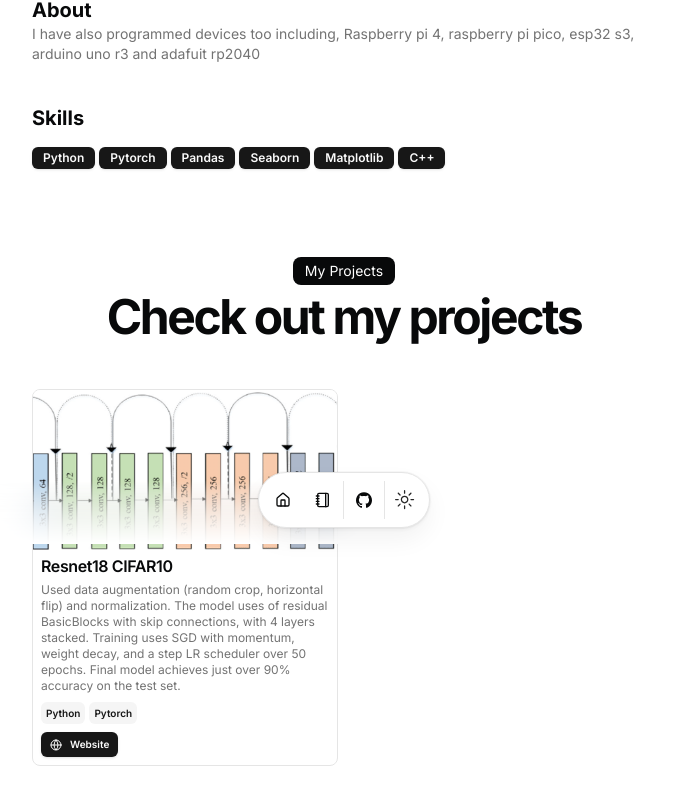
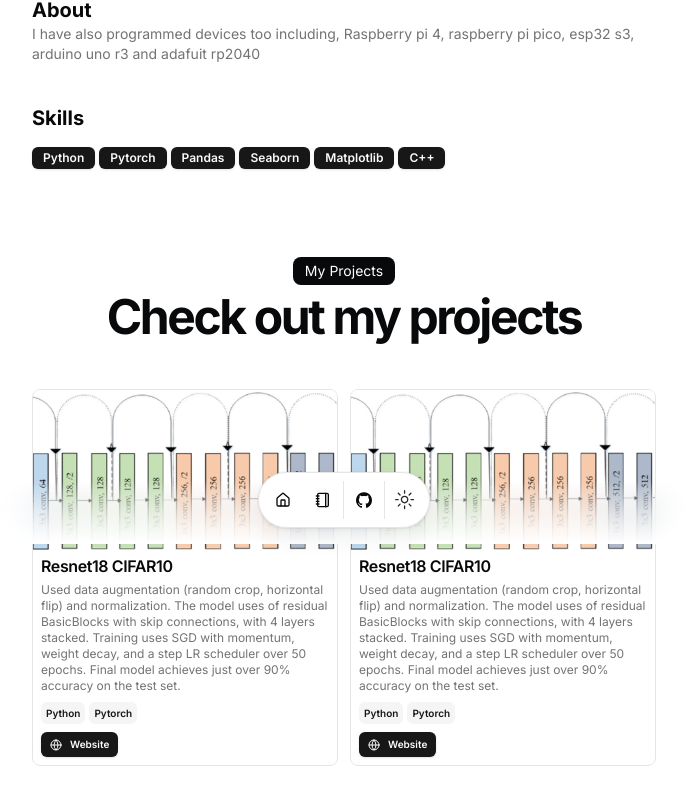
Before and after one commit to DeveloperRadleighPompei/radleighpompei, a Next.js app: page / in a window 1280 px wide. Shown: the part 256-1058 px from the top of the page, without its empty margins (296-983 px from the left). Built offline with nearby package versions, Linux system fonts and the light colour scheme.

Commit message:
added second project - test

```diff
--- a/src/data/resume.tsx
+++ b/src/data/resume.tsx
@@ -64,5 +64,26 @@
       video:
         "",
     },
+    {
+      title: "Resnet18 CIFAR10",
+      href: "https://github.com/DeveloperRadleighPompei/Radleigh-ML/blob/main/CIFAR10-Resnet18/main.py",
+      active: true,
+      description:
+          "Used data augmentation (random crop, horizontal flip) and normalization. The model uses of residual BasicBlocks with skip connections, with 4 layers stacked. Training uses SGD with momentum, weight decay, and a step LR scheduler over 50 epochs. Final model achieves just over 90% accuracy on the test set.",
+      technologies: [
+        "Python",
+        "Pytorch"
+      ],
+      links: [
+        {
+          type: "Website",
+          href: "https://github.com/DeveloperRadleighPompei/Radleigh-ML/blob/main/CIFAR10-Resnet18/main.py",
+          icon: <Icons.globe className="size-3" />,
+        },
+      ],
+      image: "/resnet18.png",
+      video:
+          "",
+    },
   ],
 } as const;
```
